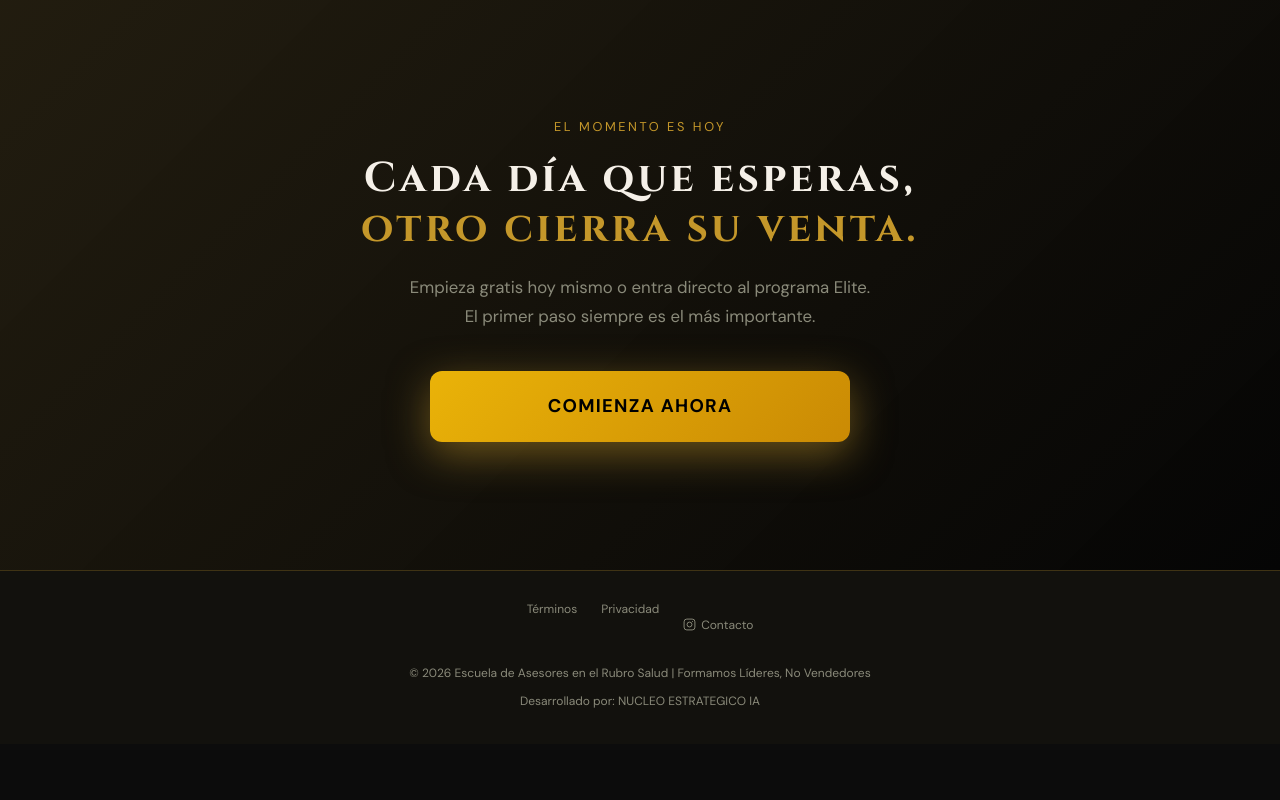
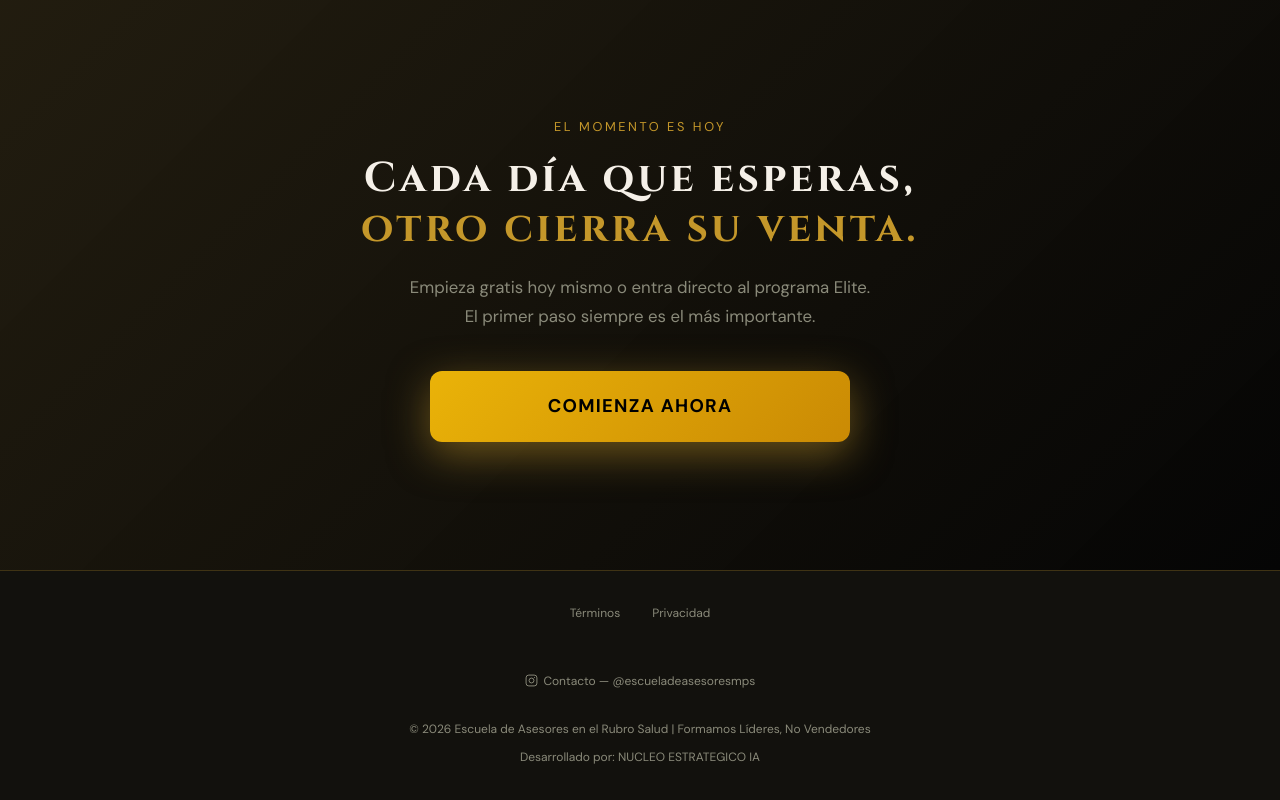
Before and after one commit to andrealorenaperez14-crypto/Comunidad-Imparable, a Next.js app in the folder frontend/: page / in a window 1280 px wide. Shown: the part 6899-7699 px from the top of the page. Before the commit the page ends 7643 px from the top, so only its background shows below. Built offline with nearby package versions, Linux system fonts and the light colour scheme; no server answers.

Commit message:
fix: footer links en columna centrada — Términos/Privacidad en fila, Contacto abajo

```diff
--- a/frontend/src/app/page.tsx
+++ b/frontend/src/app/page.tsx
@@ -806,16 +806,18 @@ export default function HomePage() {
         background: 'rgba(196,151,42,0.03)',
         textAlign: 'center'
       }}>
-        <div style={{ display: 'flex', justifyContent: 'center', alignItems: 'center', gap: '1.5rem', marginBottom: '1rem', flexWrap: 'wrap' }}>
-          <Link href="/terminos" style={{ fontSize: '0.75rem', color: 'var(--color-text-muted)', lineHeight: 1 }}>Términos</Link>
-          <Link href="/privacidad" style={{ fontSize: '0.75rem', color: 'var(--color-text-muted)', lineHeight: 1 }}>Privacidad</Link>
-          <a href="https://www.instagram.com/escueladeasesoresmps?igsh=MWw3a3I1dHp6ZG9wOQ==" target="_blank" rel="noopener noreferrer" style={{ fontSize: '0.75rem', color: 'var(--color-text-muted)', display: 'inline-flex', alignItems: 'center', gap: '0.3rem', lineHeight: 1 }}>
+        <div style={{ display: 'flex', flexDirection: 'column', alignItems: 'center', gap: '0.75rem', marginBottom: '1rem' }}>
+          <div style={{ display: 'flex', justifyContent: 'center', alignItems: 'center', gap: '2rem', flexWrap: 'wrap' }}>
+            <Link href="/terminos" style={{ fontSize: '0.75rem', color: 'var(--color-text-muted)' }}>Términos</Link>
+            <Link href="/privacidad" style={{ fontSize: '0.75rem', color: 'var(--color-text-muted)' }}>Privacidad</Link>
+          </div>
+          <a href="https://www.instagram.com/escueladeasesoresmps?igsh=MWw3a3I1dHp6ZG9wOQ==" target="_blank" rel="noopener noreferrer" style={{ fontSize: '0.75rem', color: 'var(--color-text-muted)', display: 'inline-flex', alignItems: 'center', gap: '0.35rem' }}>
             <svg width="13" height="13" viewBox="0 0 24 24" fill="none" xmlns="http://www.w3.org/2000/svg" style={{ flexShrink: 0 }}>
               <rect x="2" y="2" width="20" height="20" rx="5" stroke="currentColor" strokeWidth="1.8"/>
               <circle cx="12" cy="12" r="4.5" stroke="currentColor" strokeWidth="1.8"/>
               <circle cx="17.5" cy="6.5" r="1" fill="currentColor"/>
             </svg>
-            Contacto
+            Contacto — @escueladeasesoresmps
           </a>
         </div>
         <p style={{ fontSize: '0.75rem', color: 'var(--color-text-muted)', marginBottom: '0.5rem' }}>
```
